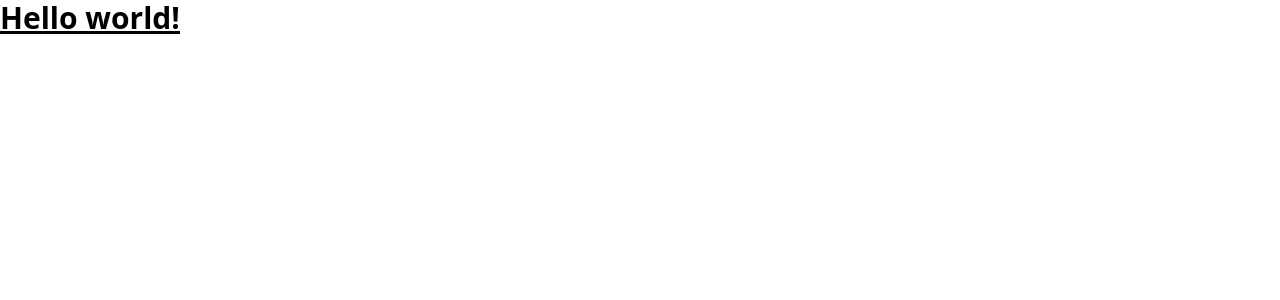
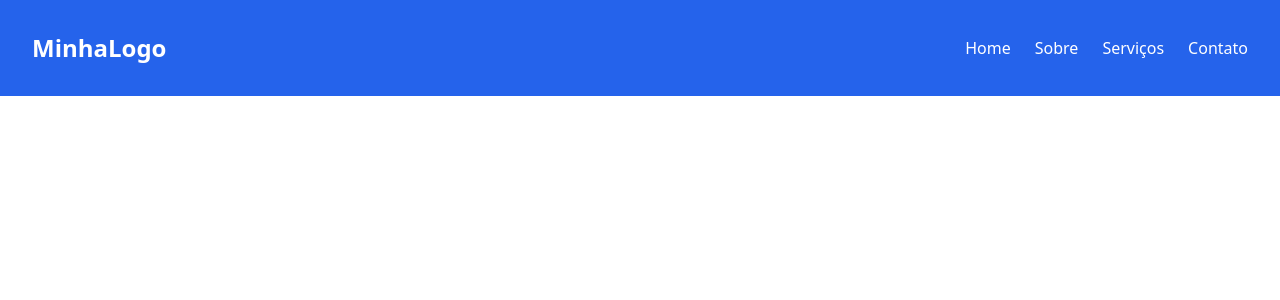
Before and after one commit to jailsonzarur/Projeto-React-Node, a React (Create React App) app in the folder react-projeto/: page / in a window 1280 px wide. Shown: the top 300 px of the page. Built offline with nearby package versions, Linux system fonts and the light colour scheme; the HTML template or start-up script is replaced by a standard one.

Commit message:
Criação do componente de navegação(navbar).

```diff
--- a/react-projeto/src/App.js
+++ b/react-projeto/src/App.js
@@ -1,8 +1,8 @@
+import Navbar from "./components/Navbar";
+
 function App() {
   return (
-    <h1 className="text-3xl font-bold underline">
-      Hello world!
-    </h1>
+    <Navbar/>
   )
 }
 
--- /dev/null
+++ b/react-projeto/src/components/Navbar.js
@@ -0,0 +1,48 @@
+import { useState } from "react"
+
+function Navbar() {
+
+    const [showMenu, setShowMenu] = useState(false)
+
+    function changeMenu() {
+        if(showMenu === false) setShowMenu(true)
+        else setShowMenu(false)
+    }
+
+    return(
+        <>
+            <nav class="bg-blue-600 text-white p-4">
+                <div class="container mx-auto px-4 py-4 flex justify-between items-center">
+
+                    <a href="#" class="text-2xl font-bold">MinhaLogo</a>
+
+                    <ul class="hidden md:flex space-x-6">
+                        <li><a href="#home" class="hover:text-blue-300">Home</a></li>
+                        <li><a href="#about" class="hover:text-blue-300">Sobre</a></li>
+                        <li><a href="#services" class="hover:text-blue-300">Serviços</a></li>
+                        <li><a href="#contact" class="hover:text-blue-300">Contato</a></li>
+                    </ul>
+
+                    <button id="menu-btn" class="md:hidden focus:outline-none" onClick={changeMenu}>
+                        <svg class="w-6 h-6" fill="none" stroke="currentColor" viewBox="0 0 24 24" xmlns="http://www.w3.org/2000/svg">
+                        <path stroke-linecap="round" stroke-linejoin="round" stroke-width="2" d="M4 6h16M4 12h16M4 18h16"></path>
+                        </svg>
+                    </button>
+                </div>
+
+                {showMenu && (
+                    <div id="mobile-menu">
+                        <ul class="flex flex-col space-y-4 px-4 pb-4 bg-blue-700">
+                            <li><a href="#home" class="hover:text-blue-300">Home</a></li>
+                            <li><a href="#about" class="hover:text-blue-300">Sobre</a></li>
+                            <li><a href="#services" class="hover:text-blue-300">Serviços</a></li>
+                            <li><a href="#contact" class="hover:text-blue-300">Contato</a></li>
+                        </ul>
+                    </div>
+                )}
+            </nav>
+        </>
+    )
+}
+
+export default Navbar
```
